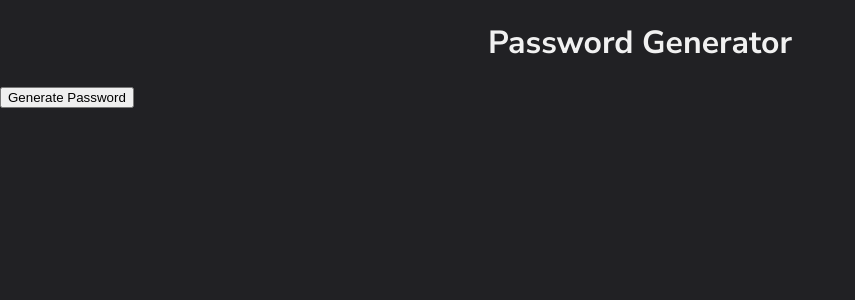
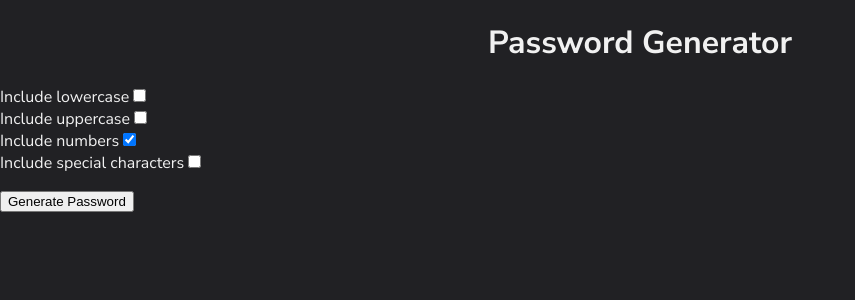
Before and after one commit to NotLimey/Pswd-Generator-TS, a React (Create React App) app: page / in a window 1280 px wide. Shown: the top 300 px of the page, without its empty margins (0-855 px from the left). Built offline with nearby package versions, Linux system fonts and the light colour scheme.

Commit message:
checkboxes

```diff
--- a/src/Components/Generator.tsx
+++ b/src/Components/Generator.tsx
@@ -12,7 +12,7 @@ const Generator = () => {
     const [passwordLength, setPasswordLength] = useState(12)
     const [includeUppercase, setIncludeUppercase] = useState(false)
     const [includeLowercase, setIncludeLowercase] = useState(false)
-    const [includeNumbers, setIncludeNumbers] = useState(false)
+    const [includeNumbers, setIncludeNumbers] = useState(true)
     const [includeSymbols, setIncludeSymbols] = useState(false)
 
     const GetCharacterList = () => {
@@ -54,6 +54,34 @@ const Generator = () => {
 
     return (
         <React.Fragment>
+            <div>
+                <label>Include lowercase</label>
+                <input type="checkbox"
+                    checked={includeLowercase}
+                    onChange={e => setIncludeLowercase(e.target.checked)}
+                />
+            </div>
+            <div>
+                <label>Include uppercase</label>
+                <input type="checkbox"
+                    checked={includeUppercase}
+                    onChange={e => setIncludeUppercase(e.target.checked)}
+                />
+            </div>
+            <div>
+                <label>Include numbers</label>
+                <input type="checkbox"
+                    checked={includeNumbers}
+                    onChange={e => setIncludeNumbers(e.target.checked)}
+                />
+            </div>
+            <div>
+                <label>Include special characters</label>
+                <input type="checkbox"
+                    checked={includeSymbols}
+                    onChange={e => setIncludeSymbols(e.target.checked)}
+                />
+            </div>
             <p>{password}</p>
             <button onClick={GeneratePassword}>Generate Password</button>
         </React.Fragment>
```
